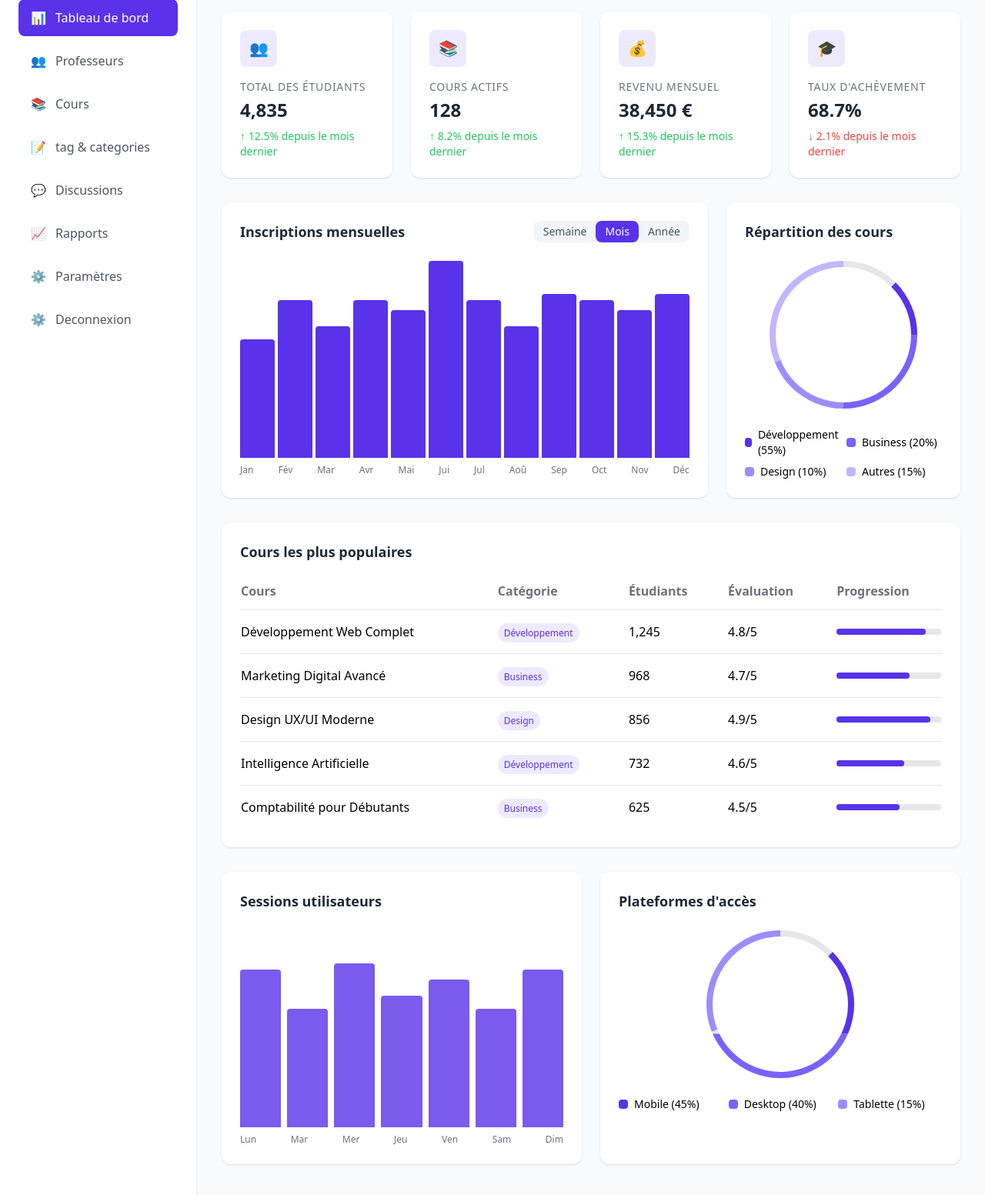
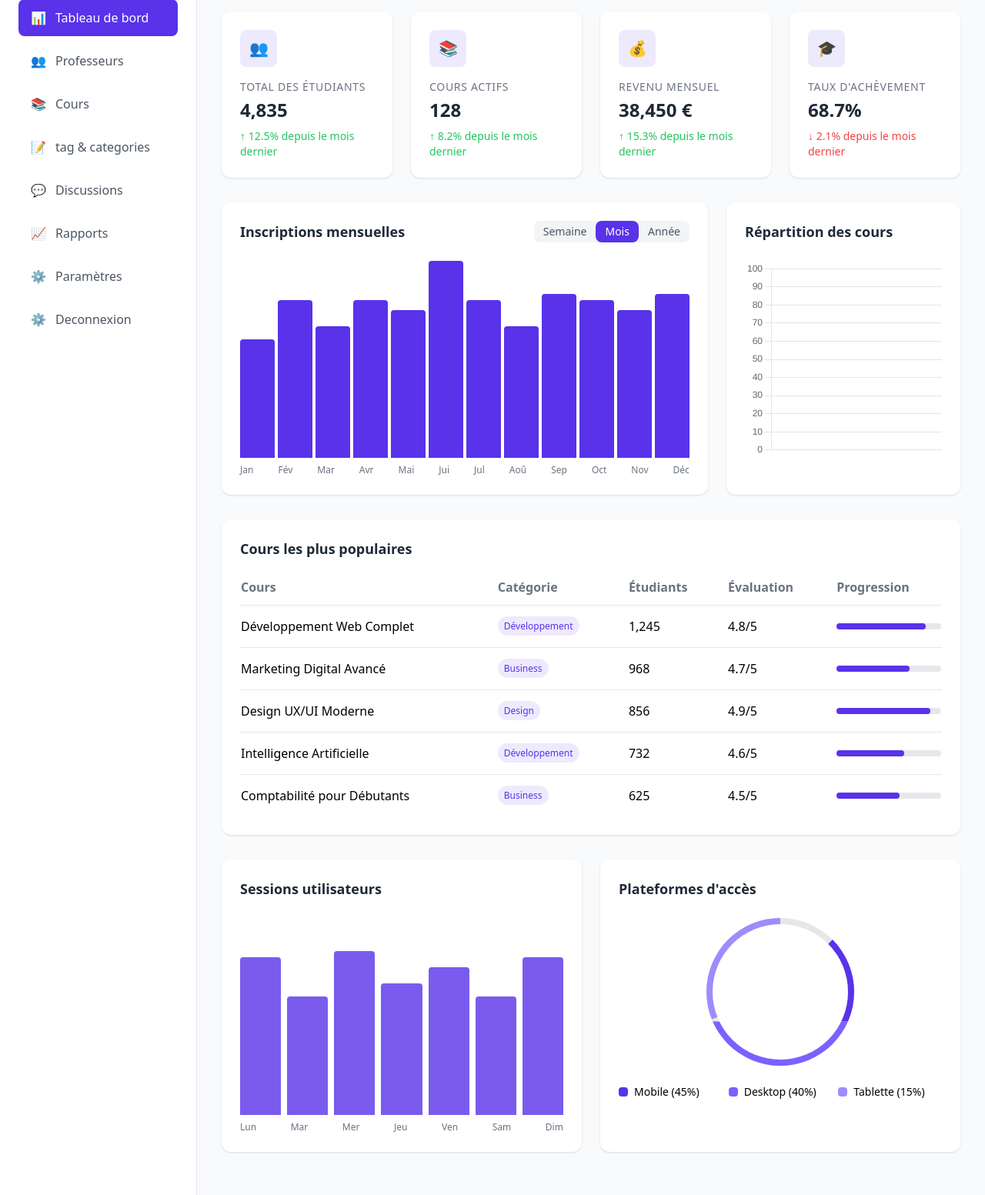
Before and after one commit to kooutar/ProjetFileRouge, a Laravel app: template FileRouge/resources/views/pages/AdminPage/pageStatistique.blade.php in a window 1280 px wide. Shown: the part 97-1650 px from the top of the page at 77% size. Run offline with Laravel 12, Linux system fonts and the light colour scheme; the template is opened without the code that fills it, so the values that code supplies are empty; parts of the project's set-up code (start-up, migrations or seed data) failed here and were passed over; some libraries are stand-ins or nearby versions.

Commit message:
add chart js pour lea reperation de cours avec categorie

```diff
--- a/FileRouge/app/Http/Controllers/CoursController.php
+++ b/FileRouge/app/Http/Controllers/CoursController.php
@@ -40,6 +40,8 @@
                 'chapters.*.titrechapitre' => 'required|string|max:255',
                 'chapters.*.pathVedio' => 'required|file|mimes:mp4,mov,avi,wmv|max:2048',
             ]);
+
+
             $data['id_professeur'] = auth()->user()->id;
             if ($request->hasFile('image')) {
                 $imagePath = $request->file('image')->store('ficheCours', 'public');
@@ -63,7 +65,8 @@
     {
         $courses = Cours::with(['Professeur', 'Categorie', 'chapitres'])
                   ->get();
-        return view('pages.AdminPage.cours', compact('courses'));
+      $pendingCount = Cours::where('status', 'pending')->count();
+        return view('pages.AdminPage.cours', compact('courses','pendingCount'));
     }
 
     public function delete($id)
--- a/FileRouge/app/Models/Cours.php
+++ b/FileRouge/app/Models/Cours.php
@@ -17,7 +17,7 @@
 
     public function categorie()
     {
-        return $this->belongsTo(Categorie::class, 'id_categorie');
+        return $this->belongsTo(Categorie::class, 'id_categrie');
     }
 
     public function etudiants()
--- a/FileRouge/resources/views/pages/AdminPage/cours.blade.php
+++ b/FileRouge/resources/views/pages/AdminPage/cours.blade.php
@@ -22,7 +22,7 @@
                     📚
                 </div>
                 <p class="text-xs text-gray-500 uppercase tracking-wider mb-1">Total cours</p>
-                <p class="text-2xl font-bold text-gray-800">total</p>
+                <p class="text-2xl font-bold text-gray-800">{{ $courses->count()}} total</p>
                 <p class="text-xs text-green-500 mt-2">↑ 70% depuis le mois dernier</p>
             </div>
 
@@ -32,7 +32,7 @@
                     ⏳
                 </div>
                 <p class="text-xs text-gray-500 uppercase tracking-wider mb-1">En attente</p>
-                <p class="text-2xl font-bold text-gray-800">attente</p>
+                <p class="text-2xl font-bold text-gray-800">{{$pendingCount}} en attente</p>
                 <p class="text-xs text-red-500 mt-2">↑ 30% depuis le mois dernier</p>
             </div>
 
--- a/FileRouge/resources/views/pages/AdminPage/main.blade.php
+++ b/FileRouge/resources/views/pages/AdminPage/main.blade.php
@@ -5,6 +5,8 @@
     <meta name="viewport" content="width=device-width, initial-scale=1.0">
     <title>Tableau de Bord Administratif E-Learning</title>
     <script src="https://cdn.tailwindcss.com"></script>
+    <script src="https://cdn.jsdelivr.net/npm/chart.js"></script>
+
     <style>
         .custom-purple {
             background-color: #5932EA;
--- a/FileRouge/resources/views/pages/AdminPage/pageStatistique.blade.php
+++ b/FileRouge/resources/views/pages/AdminPage/pageStatistique.blade.php
@@ -107,35 +107,21 @@
 
                     <div class="bg-white rounded-xl shadow p-4 md:p-6">
                         <h2 class="text-lg font-semibold text-gray-800 mb-6">Répartition des cours</h2>
+                        <canvas id="myChart" width="400" height="200"></canvas>
 
-                        <!-- Simple pie chart representation -->
-                        <div class="relative mx-auto w-32 md:w-48 h-32 md:h-48 rounded-full bg-gray-200 mb-6">
-                            <div class="absolute inset-0 rounded-full" style="clip-path: polygon(50% 50%, 100% 0, 100% 50%); background-color: #5932EA;"></div>
-                            <div class="absolute inset-0 rounded-full" style="clip-path: polygon(50% 50%, 100% 50%, 100% 100%, 50% 100%); background-color: #7B61FF;"></div>
-                            <div class="absolute inset-0 rounded-full" style="clip-path: polygon(50% 50%, 50% 100%, 0 100%, 0 70%); background-color: #9E8CFC;"></div>
-                            <div class="absolute inset-0 rounded-full" style="clip-path: polygon(50% 50%, 0 70%, 0 0, 50% 0); background-color: #C3B5FD;"></div>
-                            <div class="absolute inset-2 rounded-full bg-white"></div>
+                        @php
+                            $colors = ['#5932EA', '#7B61FF', '#9E8CFC', '#C3B5FD', '#D9CEFF']; // Ajoute autant de couleurs que nécessaire
+                        @endphp
+                        @foreach($parCategorie as $index => $item)
+                        <div class="flex items-center">
+                            <div class="w-3 h-3 rounded mr-2" style="background-color: {{ $colors[$index % count($colors)] }};"></div>
+                            <span>{{ $item->categorie->categorie ?? 'Non défini' }} ({{ $item->pourcentage }}%)</span>
+                            <input type="hidden" class="pourcentage-{{$item->categorie->categorie}}" value="{{ $item->pourcentage }}">
                         </div>
+                    @endforeach
 
-                        <div class="grid grid-cols-2 gap-2 text-xs md:text-sm">
-                            <div class="flex items-center">
-                                <div class="w-3 h-3 rounded mr-2" style="background-color: #5932EA;"></div>
-                                <span>Développement (55%)</span>
-                            </div>
-                            <div class="flex items-center">
-                                <div class="w-3 h-3 rounded mr-2" style="background-color: #7B61FF;"></div>
-                                <span>Business (20%)</span>
-                            </div>
-                            <div class="flex items-center">
-                                <div class="w-3 h-3 rounded mr-2" style="background-color: #9E8CFC;"></div>
-                                <span>Design (10%)</span>
-                            </div>
-                            <div class="flex items-center">
-                                <div class="w-3 h-3 rounded mr-2" style="background-color: #C3B5FD;"></div>
-                                <span>Autres (15%)</span>
-                            </div>
-                        </div>
-                    </div>
+
+                </div>
                 </div>
 
                 <!-- Table -->
@@ -267,3 +253,45 @@
                 </div>
 
                 @endSection
+                <script>
+                    document.addEventListener("DOMContentLoaded", function () {
+                        let inputs = document.querySelectorAll('[class^="pourcentage-"]');
+
+                        let labels = [];
+                        let data = [];
+
+                        inputs.forEach(input => {
+                            // Récupère la classe complète (ex: "pourcentage-tech")
+                            let className = input.className;
+                            // Récupère la partie après "pourcentage-"
+                            let categorie = className.replace('pourcentage-', '');
+                            labels.push(categorie);
+                            data.push(parseFloat(input.value)); // transforme en nombre
+                        });
+
+                        // Initialise le graphique
+                        const ctx = document.getElementById('myChart').getContext('2d');
+
+                        new Chart(ctx, {
+                            type: 'pie',
+                            data: {
+                                labels: labels,
+                                datasets: [{
+                                    label: 'Pourcentage par Catégorie',
+                                    data: data,
+                                    backgroundColor: 'rgba(75, 192, 192, 0.5)', // couleur des barres
+                                    borderColor: 'rgba(75, 192, 192, 1)',       // bordure
+                                    borderWidth: 1
+                                }]
+                            },
+                            options: {
+                                scales: {
+                                    y: {
+                                        beginAtZero: true,
+                                        max: 100
+                                    }
+                                }
+                            }
+                        });
+                    });
+                    </script>
--- a/FileRouge/routes/web.php
+++ b/FileRouge/routes/web.php
@@ -1,5 +1,6 @@
 <?php
 
+use App\Http\Controllers\AdminController;
 use Illuminate\Http\Request;
 use Barryvdh\DomPDF\Facade\Pdf;
 use App\Http\Controllers\certificat;
@@ -103,9 +104,7 @@
         Route::put('/updateCategorie/{id}',[CategorieController::class,'updateCategorie'])->name('updateCategorie');
         Route::get('/tageCategorie ',[CategorieController::class,'getAllcategories']);
         Route::get('/ProfesseursAdmin ',[ProfesseurController::class,'getAllProf'])->name('allProf');
-        Route::get('/statistiqueAdmin ',function(){
-            return view('pages.AdminPage.pageStatistique');
-        });
+        Route::get('/statistiqueAdmin ',[AdminController::class,'index']);
 
         Route::get('/coursAdmin ',[CoursController::class,'indexadmin'])->name('allCours');
 
```
Also changed, not shown: FileRouge/app/Http/Controllers/AdminController.php (+21 -2 lines).
